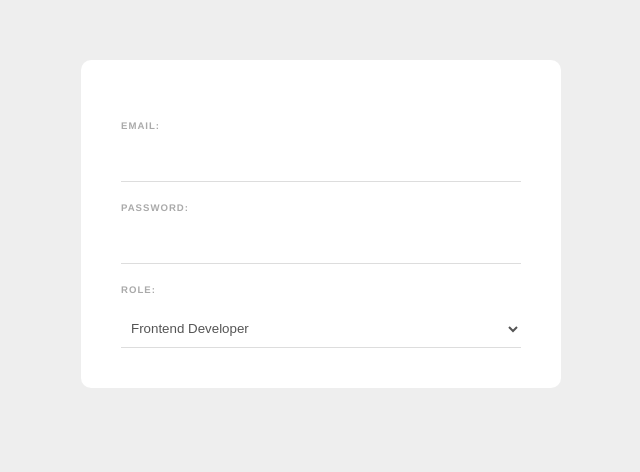
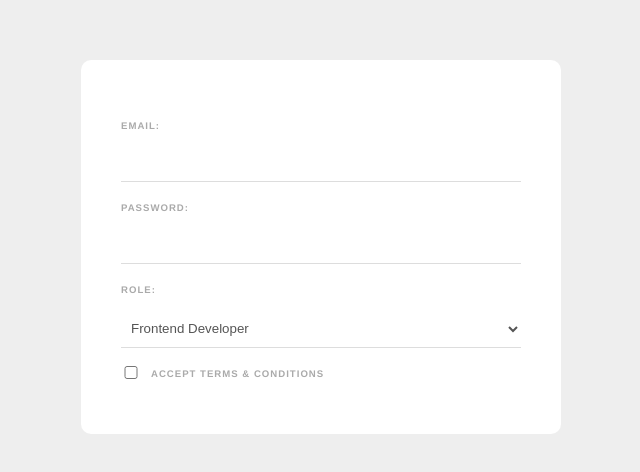
Before and after one commit to LucSil/web-form, a Vue app: page / in a window 1280 px wide. Shown: the top 472 px of the page, without its empty margins (319-959 px from the left). Built offline with nearby package versions, Linux system fonts and the light colour scheme.

Commit message:
added a checkbox and accompanying styles

```diff
--- a/src/components/SignupForm.vue
+++ b/src/components/SignupForm.vue
@@ -2,8 +2,10 @@
   <form>
     <label>Email:</label>
     <input type="email" required v-model="email" />
+
     <label>Password:</label>
     <input type="password" required v-model="password" />
+
     <label>Role:</label>
     <select v-model="role">
       <option value="frontendDev">Frontend Developer</option>
@@ -11,7 +13,13 @@
       <option value="backendDev">Backend Developer</option>
       <option value="dataAnalyst">Data Analyst</option>
     </select>
+
+    <div class="terms">
+      <input type="checkbox" reuired v-model="terms" />
+      <label>Accept Terms & Conditions</label>
+    </div>
   </form>
+  <p v-if="terms">Terms & Conditions Accepted</p>
 </template>
 
 <script>
@@ -21,6 +29,8 @@ export default {
       email: "",
       password: "",
       role: "frontendDev",
+      terms: false,
+      skills: [],
     };
   },
 };
@@ -61,4 +71,14 @@ input:focus {
   outline: 2px solid #555;
   border-radius: 2px;
 }
+input[type="checkbox"] {
+  display: inline-block;
+  width: 20px;
+  margin: 0 10px 0 0;
+  position: relative;
+  top: 2px;
+}
+input[type="checkbox"]:focus {
+  outline: none;
+}
 </style>
```
